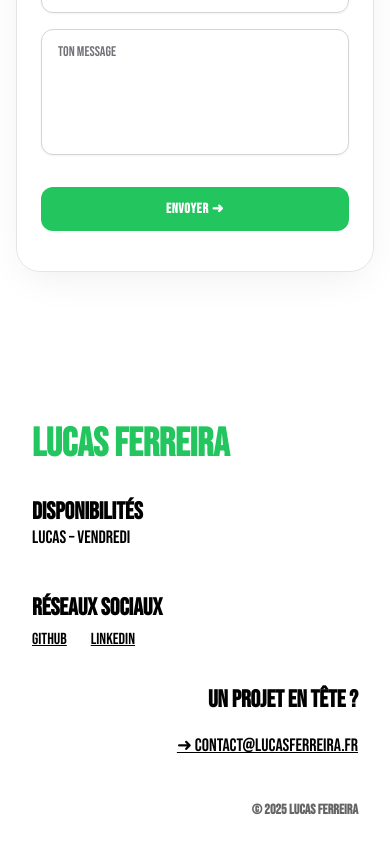
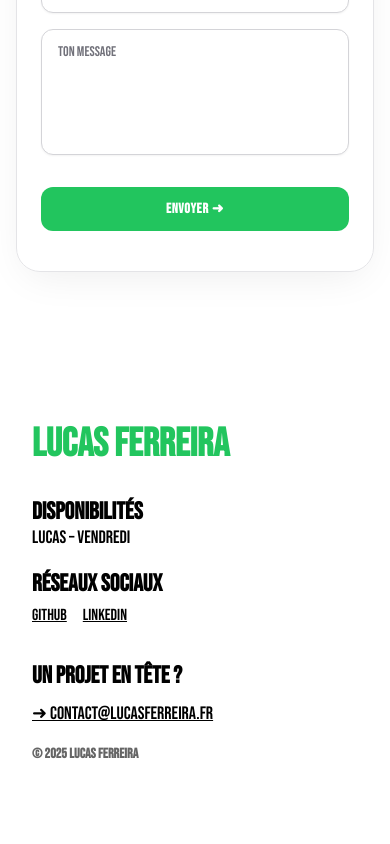
Before and after one commit to LucasFrra/portfolio2025, a Nuxt app: page / in a window 390 px wide. Shown: the part 1622-2466 px from the top of the page. After the commit the page ends 2410 px from the top, so only its background shows below. Built offline with nearby package versions, Linux system fonts and the light colour scheme.

Commit message:
update footer on mobile

```diff
--- a/components/Footer.vue
+++ b/components/Footer.vue
@@ -1,16 +1,15 @@
 <template>
-    <footer class="text-[#000] py-6 px-8 lg:px-20 grid
-                 grid-cols-12 gap-y-8">
-        <div class="col-span-12 flex flex-wrap justify-between items-baseline gap-x-4 gap-y-2">
-
-            <h2 class="font-extrabold whitespace-nowrap leading-none text-[#22c55e]"
-                style="font-size:clamp(2.5rem,10vw,10rem);">
+  <footer class="text-[#000] py-6 px-8 lg:px-20 grid grid-cols-12 gap-y-8">
+    <div class="col-span-12 flex flex-wrap lg:justify-between justify-start items-baseline gap-x-4 gap-y-2 text-left">
+      <h2
+        class="font-extrabold whitespace-nowrap leading-none text-[#22c55e] text-left"
+        style="font-size:clamp(2.5rem,10vw,10rem);"
+      >
         LUCAS&nbsp;FERREIRA
       </h2>
-
     </div>
 
-        <div class="col-span-12 lg:col-span-6 space-y-10">
+    <div class="col-span-12 lg:col-span-6 space-y-4 lg:space-y-10 text-left">
       <div>
         <h3 class="font-black uppercase text-2xl">Disponibilités</h3>
         <p class="-mt-1 text-lg">Lucas&nbsp;–&nbsp;Vendredi</p>
@@ -18,21 +17,29 @@
 
       <div>
         <h3 class="font-black uppercase text-2xl">Réseaux sociaux</h3>
-                <ul class="flex gap-6 pt-1">
+        <ul class="flex gap-4 pt-1">
           <li v-for="s in socials" :key="s.name">
-                        <a :href="s.url" class="underline hover:no-underline" target="_blank" rel="noopener">{{ s.name
-                        }}</a>
+            <a
+              :href="s.url"
+              class="underline hover:no-underline"
+              target="_blank"
+              rel="noopener"
+              >{{ s.name }}</a
+            >
           </li>
         </ul>
       </div>
     </div>
 
-        <div class="col-span-12 lg:col-span-6 lg:flex lg:flex-col
-                lg:items-end space-y-10 text-right">
-            <div class="space-y-4">
+    <div
+      class="col-span-12 lg:col-span-6 lg:flex lg:flex-col lg:items-end space-y-4 lg:space-y-10 text-left lg:text-right"
+    >
+      <div class="space-y-2 lg:space-y-4">
         <h3 class="font-black uppercase text-2xl">Un projet en tête ?</h3>
-                <a href="mailto:contact@lucasferreira.fr" class="inline-flex items-center gap-2 text-lg underline
-                  hover:no-underline">
+        <a
+          href="mailto:contact@lucasferreira.fr"
+          class="inline-flex items-center gap-2 text-lg underline hover:no-underline"
+        >
           ➜ contact@lucasferreira.fr
         </a>
       </div>
@@ -42,6 +49,8 @@
   </footer>
 </template>
 
+
+
 <script setup lang="ts">
 const currentYear = new Date().getFullYear()
 const socials = [
```
Lines whose indentation alone changed are shown as unchanged.
